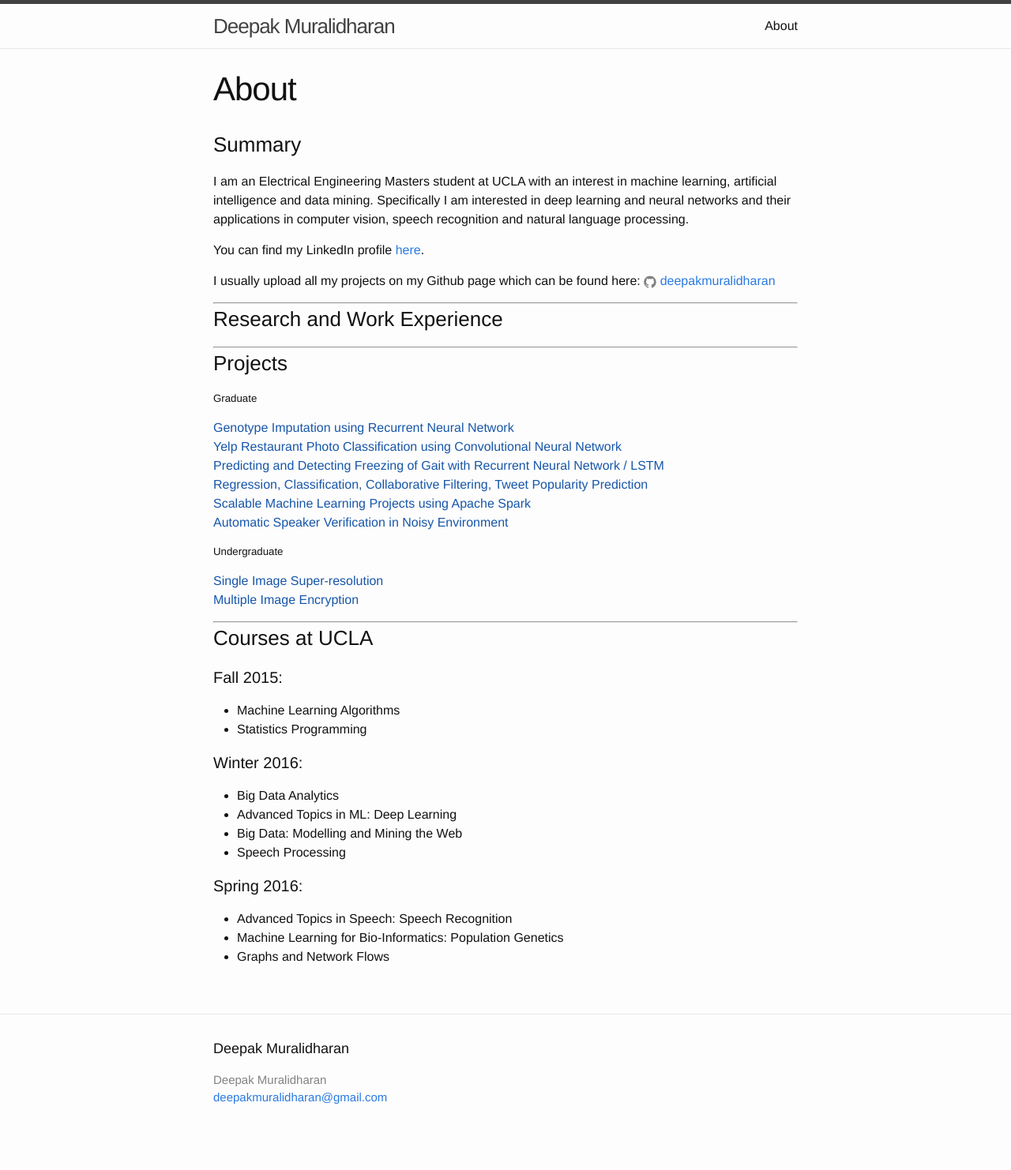
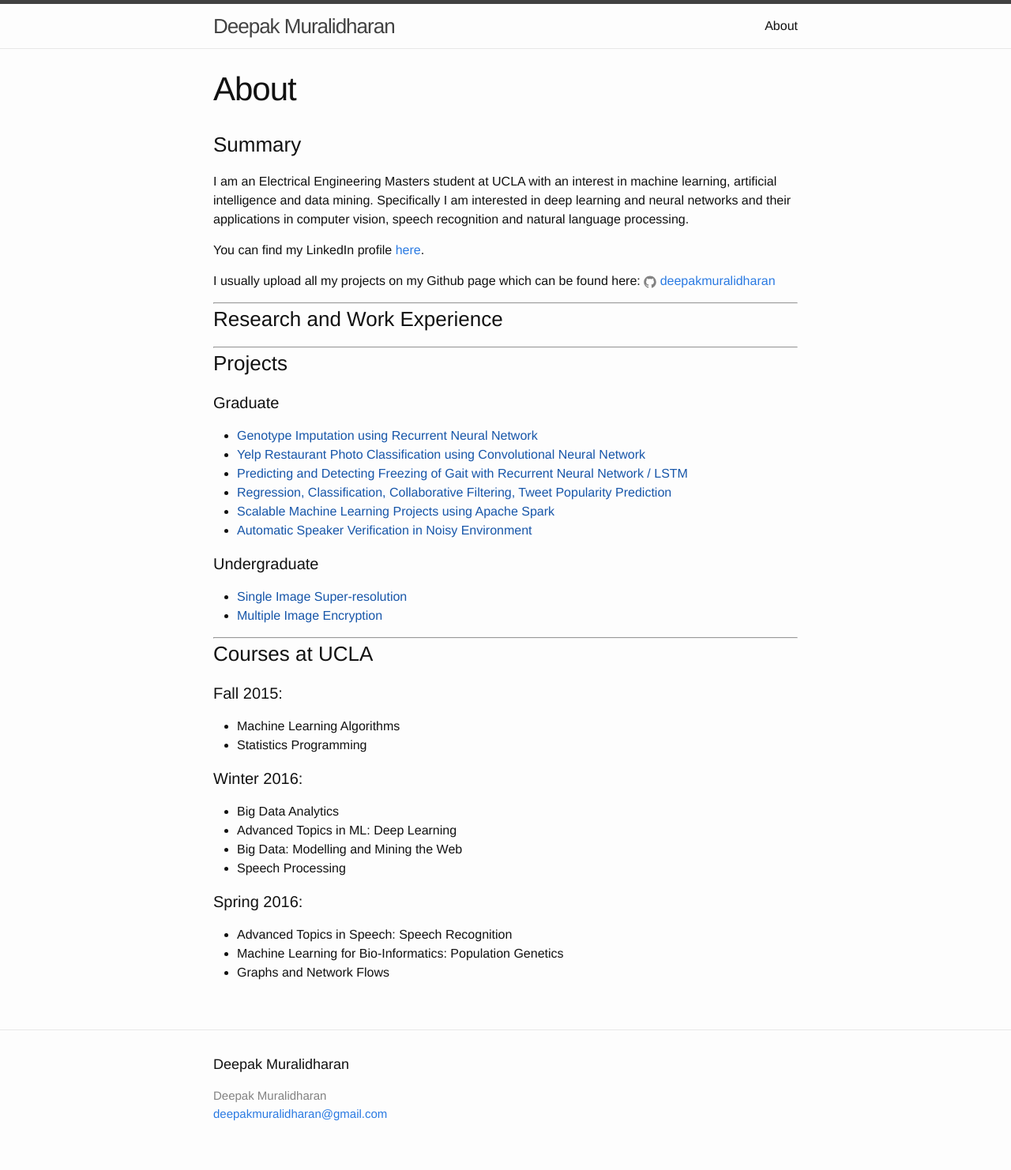
Before and after one commit to DeepakMuralidharan/blog, a Jekyll site: the page built from about.md, in a window 1280 px wide. Shown: the whole page at 79% size. Built offline with Jekyll 4.4.1, drawn with Linux system fonts in a browser that asks for light colours.

Commit message:
changed font.

```diff
--- a/about.md
+++ b/about.md
@@ -21,17 +21,17 @@ I usually upload all my projects on my Github page which can be found here:
 
 ### Projects
 
-##### Graduate
-[Genotype Imputation using Recurrent Neural Network]()
-[Yelp Restaurant Photo Classification using Convolutional Neural Network]()
-[Predicting and Detecting Freezing of Gait with Recurrent Neural Network / LSTM]()
-[Regression, Classification, Collaborative Filtering, Tweet Popularity Prediction]()
-[Scalable Machine Learning Projects using Apache Spark]()
-[Automatic Speaker Verification in Noisy Environment]()
+#### Graduate
+* [Genotype Imputation using Recurrent Neural Network]()
+* [Yelp Restaurant Photo Classification using Convolutional Neural Network]()
+* [Predicting and Detecting Freezing of Gait with Recurrent Neural Network / LSTM]()
+* [Regression, Classification, Collaborative Filtering, Tweet Popularity Prediction]()
+* [Scalable Machine Learning Projects using Apache Spark]()
+* [Automatic Speaker Verification in Noisy Environment]()
 
-##### Undergraduate
-[Single Image Super-resolution]()
-[Multiple Image Encryption]()
+#### Undergraduate
+* [Single Image Super-resolution]()
+* [Multiple Image Encryption]()
 
 ---
 
```
